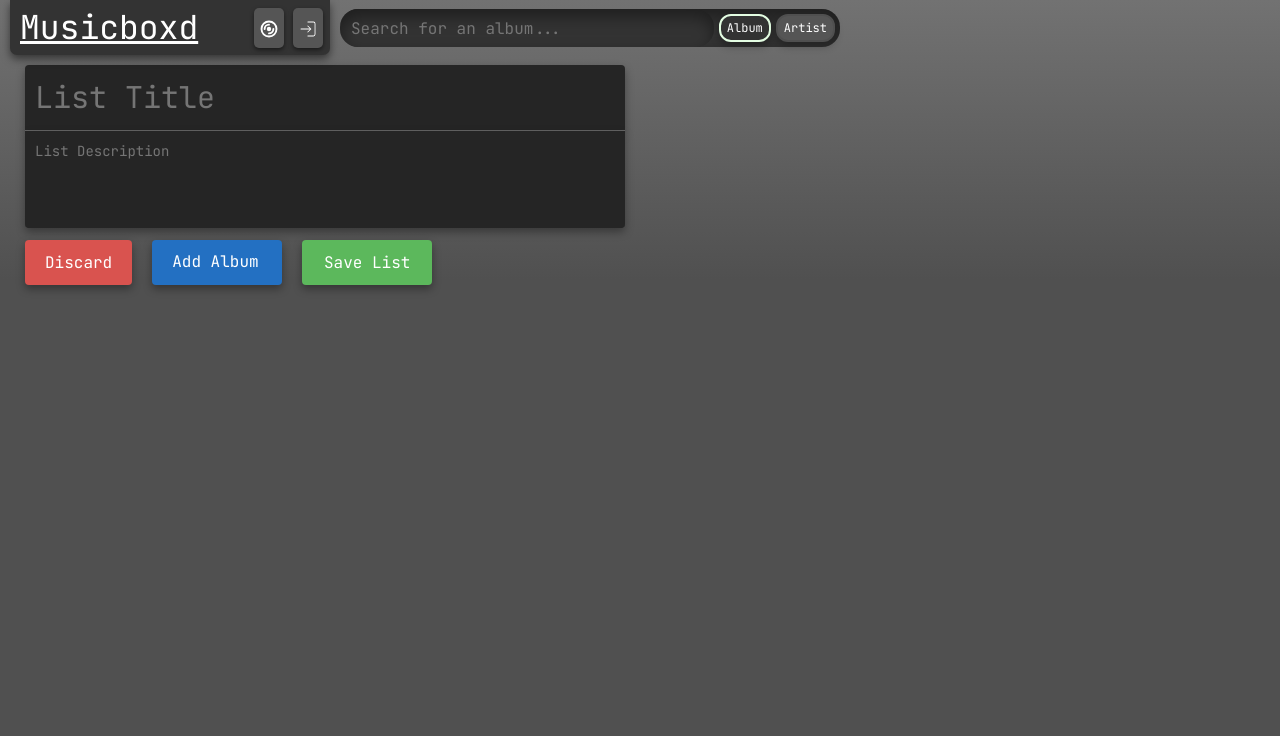
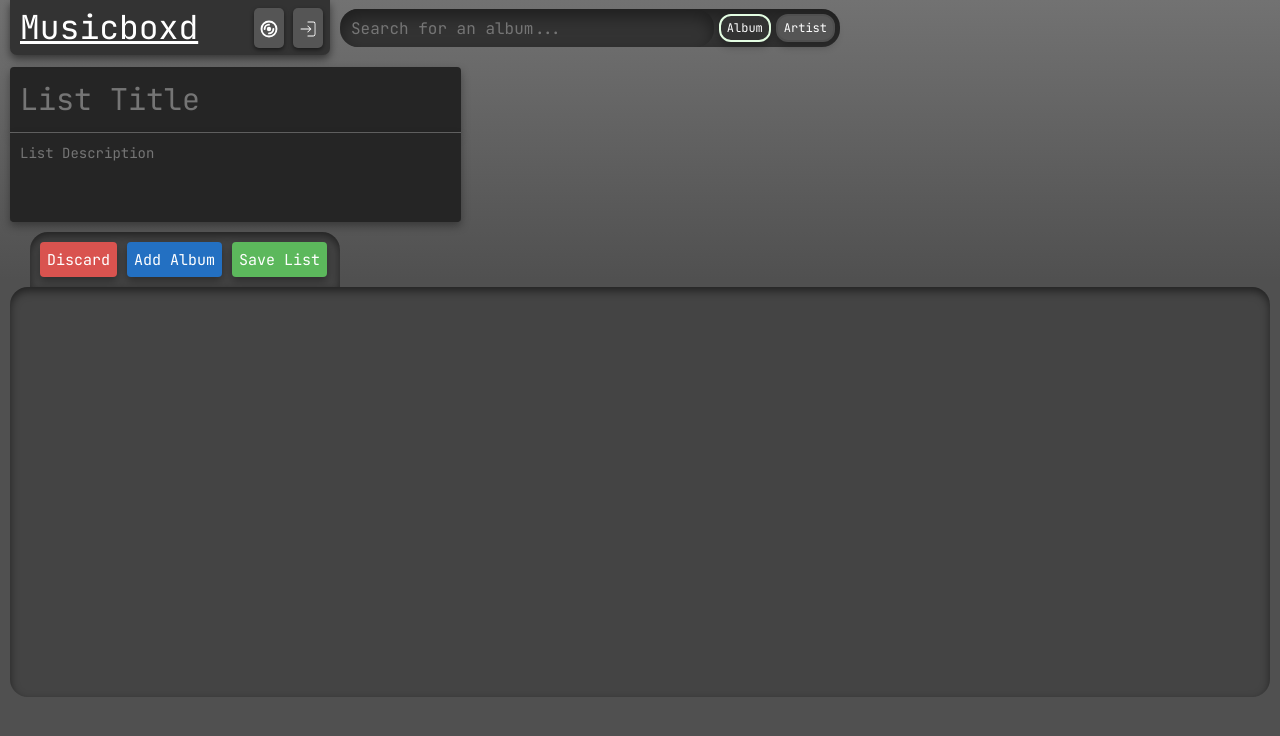
Before and after one commit to jlemoureATSSU/Musicboxd, a React (Create React App) app in the folder frontend/: page /createList in a window 1280 px wide. Shown: the top 736 px of the page. Built offline with nearby package versions, Linux system fonts and the light colour scheme.

Commit message:
style changes

```diff
--- a/frontend/src/components/pages/createListPage.js
+++ b/frontend/src/components/pages/createListPage.js
@@ -143,7 +143,6 @@
               <Droppable droppableId="droppable" direction="horizontal">
                 {(provided, snapshot) => (
                   <div ref={provided.innerRef} {...provided.droppableProps} className="album-list-card">
-                    <div className="album-list">
                     {albums.map((album, index) => (
                         <Draggable key={album.id} draggableId={album.id} index={index}>
                           {(provided, snapshot) => (
@@ -162,7 +161,6 @@
                         </Draggable>
                       ))}
                       {provided.placeholder}
-                    </div>
                   </div>
                 )}
               </Droppable>
--- a/frontend/src/components/pages/homePage.js
+++ b/frontend/src/components/pages/homePage.js
@@ -64,7 +64,7 @@
                       listId={list._id}
                       albums={list.albums}
                       dateCreated={list.dateCreated}
-                      albumDetails={albumDetails} // Pass the album details here
+                      albumDetails={albumDetails}
                     />
                 ))}
             </div>
--- a/frontend/src/components/pages/listPage.js
+++ b/frontend/src/components/pages/listPage.js
@@ -64,7 +64,7 @@
                 <p className="list-description-input">{listData.listDescription}</p>
                 {currentUser && currentUser.username === listData.userName && (
                     <button
-                        onClick={() => navigate(`/createListPage/${listData._id}`)}
+                        onClick={() => navigate(`/createList/${listData._id}`)}
                         className="edit-btn"
                     >
                         Edit List
@@ -72,7 +72,6 @@
                 )}
             </div>
             <div className="album-list-card">
-                <div className="album-list">
                     {albumDetails.map((album) => (
                         <AlbumCard
                             key={album.id}
@@ -85,7 +84,6 @@
                             isClickable={true}
                         />
                     ))}
-                </div>
             </div>
         </div>
     );
--- a/frontend/src/css/createlist.css
+++ b/frontend/src/css/createlist.css
@@ -1,53 +1,80 @@
 .create-list-page {
   display: flex;
-  flex-direction: column;
-  padding-top: 10px;
+  flex-wrap: wrap;
+  align-content: flex-start;
+  padding-top: 12px;
+  padding-bottom: 12px;
+  max-height: calc(100vh - 55px);
+  overflow-y: auto;
 }
+
+.create-list-page::-webkit-scrollbar-track {
+  margin-top: 20px;
+  margin-bottom: 20px;
+}
+.create-list-page::-webkit-scrollbar-thumb {
+    background-color: #222;
+    border-radius: 10px;
+    border: 4px solid transparent;
+    background-clip: padding-box;
+  }
+  .create-list-page::-webkit-scrollbar {
+    height: 8px;
+  }
+  .create-list-page::-webkit-scrollbar-thumb:hover {
+    background-color: #111;
+  }
 
 @media (max-width: 845px) {
   .create-list-page {
       margin-top: 40px;
+      max-height: calc(100vh - 100px);
+
   }
 }
 
 .list-input-card {
   background-color: rgba(255, 255, 255, 0.0);
-  margin-left: 25px;
-  width: 100%;
-  max-width: 600px;
+  margin-left: 10px;
   height: 220px;
   display: flex;
+  width: auto;
   flex-direction: column;
 
 }
 
 .album-list-card {
   display: flex;
+  flex-wrap: nowrap;
   flex-direction: row;
+  width: 100%;
+  height: 410px;
+  background-color: #444;
+  border-radius: 18px;
+  padding-top: 15px;
+  margin-left: 10px;
+  margin-right: 10px;
+  padding-left: 13px;
+  padding-right: 13px;
   overflow-x: auto;
-  overflow-y: hidden;
-  padding-left: 25px;
   justify-content: flex-start;
-  padding-top: 10px;
-  padding-bottom: 8px;
+  padding-bottom: 5px;
+  gap: 13px;
+  box-shadow: inset 0 4px 8px rgba(0,0,0,0.5);
 }
 
-.album-list {
-  display: flex;
-  flex-direction: row;
-  gap: 15px;
-}
+
 
 .album-list-card::-webkit-scrollbar-track {
-  margin-left: 20px;
-  margin-right: 20px;
+  margin-left: 14px;
+  margin-right: 14px;
   background-color: transparent;
 
 }
 
 
 .album-list-card::-webkit-scrollbar-thumb {
-  background-color: #363636;
+  background-color: #222;
   border-radius: 10px;
   background-clip: padding-box;
 }
@@ -60,7 +87,9 @@
 
 
 .album-list-card::-webkit-scrollbar-thumb:hover {
-  background-color: #2b2b2b;
+  background-color: #111;
+  height: 8px;
+
 }
 
 .list-title-input
@@ -117,8 +146,17 @@
 }
 
 .list-actions {
-  display: flex;
-  justify-content: space-between;
+  display: inline-flex;
+  max-width: 310px;
+  justify-content: flex-start;
+  margin-left: 20px;
+  background-color: #444;
+  border-top-left-radius: 18px;
+  border-top-right-radius: 18px;
+  margin-top: 10px;
+  gap: 10px;
+  padding:10px;
+  box-shadow: inset 0 4px 8px rgba(0,0,0,0.5);
 }
 
 .discard-btn,
@@ -126,39 +164,29 @@
 .save-btn,
 .add-btn {
   border: none;
-  padding: 10px 20px;
+  font-size: 15px;
+  height: 35px;
+  padding: 7px;
   color: white;
   border-radius: 4px;
   cursor: pointer;
-}
-
-.discard-btn {
-  height: 45px;
-  margin-top: 12px;
-  background: #d9534f;
   box-shadow: 0 4px 8px rgba(0,0,0,0.35);
   transition: transform 0.2s ease, box-shadow 0.2s ease;
+
 }
-
-.discard-btn:hover {
+.discard-btn:hover,
+.edit-btn:hover,
+.save-btn:hover,
+.add-btn:hover {
   transform: translateY(-3px);
   box-shadow: 0 8px 16px rgba(0, 0, 0, 0.6);
 }
+.discard-btn {
+  background: #d9534f;
+}
 
 .save-btn {
-  height: 45px;
-  min-width: 130px;
-  margin-top: 12px;
-  margin-left: 20px;
-  margin-right: 200px;
   background: #5cb85c;
-  box-shadow: 0 4px 8px rgba(0,0,0,0.35);
-  transition: transform 0.2s ease, box-shadow 0.2s ease;
-}
-
-.save-btn:hover {
-  transform: translateY(-3px);
-  box-shadow: 0 8px 16px rgba(0, 0, 0, 0.6);
 }
 
 .edit-btn {
@@ -166,29 +194,12 @@
   width: 150px;
   margin-bottom: 10px;
   background: rgb(198, 198, 78);
-  box-shadow: 0 4px 8px rgba(0,0,0,0.35);
-  transition: transform 0.2s ease, box-shadow 0.2s ease;
-}
-
-.edit-btn:hover {
-  transform: translateY(-3px);
-  box-shadow: 0 8px 16px rgba(0, 0, 0, 0.6);
 }
 
 .add-btn {
-  height: 45px;
-  min-width: 130px;
-  margin-top: 12px;
-  margin-left: 20px;
   background: #2370c2;
-  box-shadow: 0 4px 8px rgba(0,0,0,0.35);
-  transition: transform 0.2s ease, box-shadow 0.2s ease;
 }
 
-.add-btn:hover {
-  transform: translateY(-3px);
-  box-shadow: 0 8px 16px rgba(0, 0, 0, 0.6);
-}
 
 .remove-album-btn{
   background: transparent;
--- a/frontend/src/css/style.css
+++ b/frontend/src/css/style.css
@@ -47,13 +47,14 @@
   background-color: #444;
   border-top-left-radius: 10px;
   border-top-right-radius: 10px;
-  width: 260px;
   font-size: 18px;
   padding-bottom: 2px;
   padding-top: 4px;
   text-align: left;
   margin-left: 27px;
+  margin-right: 27px;
   padding-left: 8px;
+  padding-right: 8px;
   box-shadow: inset 0 4px 8px rgba(0,0,0,0.5);
 }
 
@@ -74,15 +75,16 @@
   background-color: #444;
   border-top-left-radius: 10px;
   border-top-right-radius: 10px;
-  min-width: 320px;
   margin-right: 5px;
   font-size: 18px;
   padding-bottom: 2px;
   padding-top: 4px;
   text-align: left;
   margin-left: 27px;
+  margin-right: 27px;
   margin-top: 10px;
   padding-left: 8px;
+  padding-right: 8px;
   box-shadow: inset 0 4px 8px rgba(0,0,0,0.5);
 }
 
@@ -134,7 +136,7 @@
 .recent-lists-container::-webkit-scrollbar-track {
   margin-left: 14px;
   margin-right: 14px;
-  background-color: #444;
+  background-color: transparent;
   border-radius: 10px;
 }
 
@@ -156,7 +158,7 @@
 .highest-rated-albums-container::-webkit-scrollbar-track {
   margin-left: 14px;
   margin-right: 14px;
-  background-color: #444;
+  background-color: transparent;
   border-radius: 10px;
 
 }
@@ -232,7 +234,6 @@
   margin-left: 10px;
   padding-top: 15px;
   padding-bottom: 10px;
-  margin-right: 5px;
   column-gap:  15px;
   row-gap: 2px;
   box-shadow: inset 0 4px 8px rgba(0,0,0,0.5);
```
